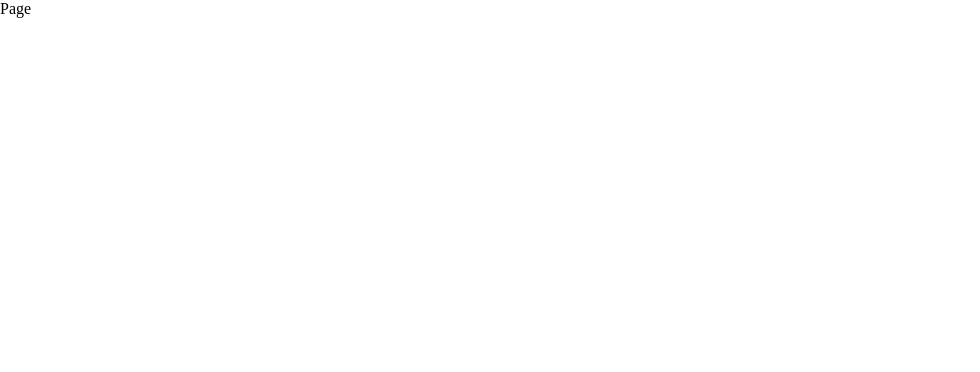
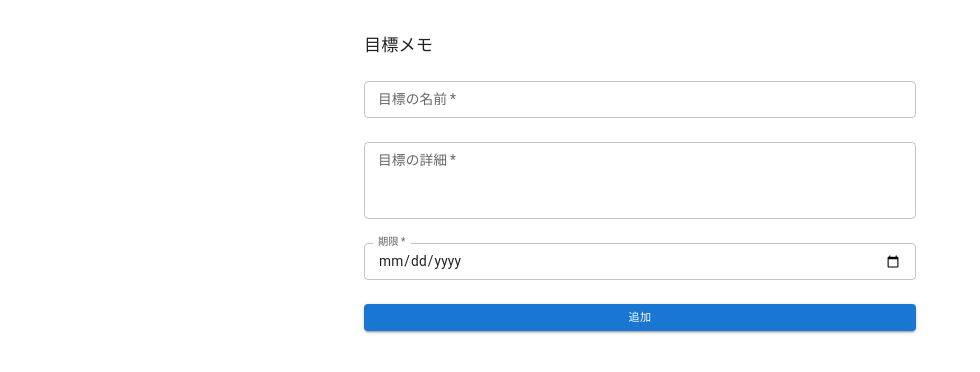
Before and after one commit to momo-41/goal-achievement-simple, a Next.js app: page / in a window 1280 px wide. Shown: the top 372 px of the page, without its empty margins (0-980 px from the left). Built offline with nearby package versions, Linux system fonts and the light colour scheme.

Commit message:
画面にコンポーネントを表示

```diff
--- a/app/page.tsx
+++ b/app/page.tsx
@@ -1,7 +1,8 @@
 import React from "react";
+import Test from "./components/Test";
 
 const Page = () => {
-  return <div>Page</div>;
+  return <Test />;
 };
 
 export default Page;
```
